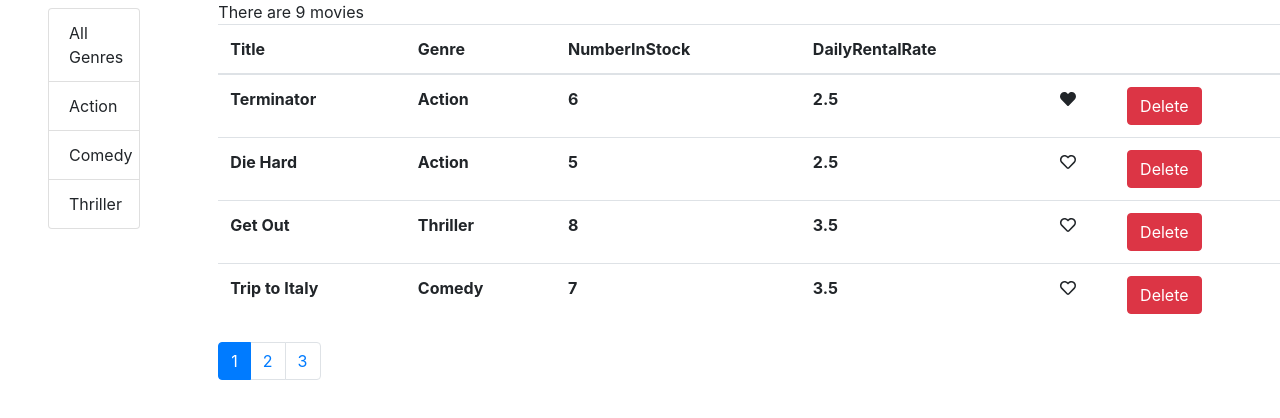
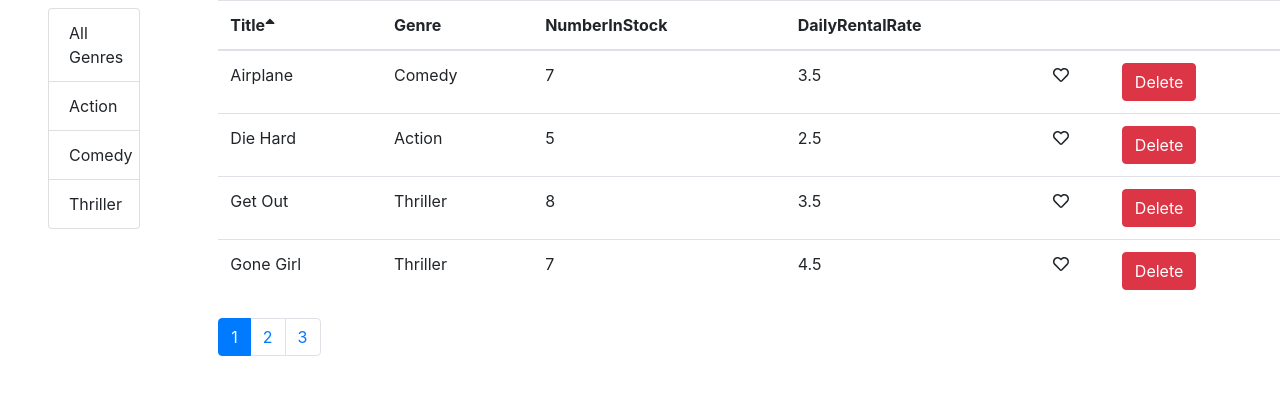
Before and after one commit to yipcw210/rt_vidly, a React (Create React App) app: page / in a window 1280 px wide. Shown: the top 418 px of the page. Built offline with nearby package versions, Linux system fonts and the light colour scheme.

Commit message:
11/12 lt

```diff
--- a/src/components/common/ListGroup.jsx
+++ b/src/components/common/ListGroup.jsx
@@ -1,21 +1,19 @@
 import React from "react";
 
-const ListGroup = props => {
-  const {
-    items,
-    onItemSelect,
-    textProperty,
-    valueProperty,
-    selectedItem
-  } = props;
-
+const ListGroup = ({
+  items,
+  onItemSelect,
+  textProperty,
+  valueProperty,
+  selectedItem
+}) => {
   return (
     <ul className="list-group ml-5 mr-5 mt-2">
       {items.map(item => (
         <li
           key={item[valueProperty]}
           className={
-            item[textProperty] === selectedItem
+            item[textProperty] === selectedItem[textProperty]
               ? "list-group-item active"
               : "list-group-item"
           }
--- /dev/null
+++ b/src/components/common/moviesTable.jsx
@@ -0,0 +1,43 @@
+import React, { Component } from "react";
+import Like from "./like";
+import Table from "./table";
+
+class MoviesTable extends Component {
+  columns = [
+    { path: "title", label: "Title" },
+    { path: "genre.name", label: "Genre" },
+    { path: "numberInStock", label: "NumberInStock" },
+    { path: "dailyRentalRate", label: "DailyRentalRate" },
+    {
+      key: "Like",
+      content: movie => (
+        <Like liked={movie.liked} onClick={() => this.props.onLike(movie)} />
+      )
+    },
+    {
+      key: "Delete",
+      content: movie => (
+        <button
+          onClick={() => this.props.onDeleteMovie(movie._id)}
+          className="btn btn-danger"
+        >
+          Delete
+        </button>
+      )
+    }
+  ];
+  render() {
+    const { movies, onSort, sortColumn } = this.props;
+
+    return (
+      <Table
+        columns={this.columns}
+        onSort={onSort}
+        sortColumn={sortColumn}
+        data={movies}
+      />
+    );
+  }
+}
+
+export default MoviesTable;
--- a/src/components/common/pagination.jsx
+++ b/src/components/common/pagination.jsx
@@ -2,8 +2,7 @@ import React from "react";
 import _ from "lodash";
 import PropTypes from "prop-types";
 
-const Pagination = props => {
-  const { itemsCount, pageSize, currentPage, onPageChange } = props;
+const Pagination = ({ itemsCount, pageSize, currentPage, onPageChange }) => {
   const pagesCount = Math.ceil(itemsCount / pageSize);
   if (pagesCount === 1) return null;
   const pages = _.range(1, pagesCount + 1);
--- /dev/null
+++ b/src/components/common/table.jsx
@@ -0,0 +1,14 @@
+import React, { Component } from "react";
+import TableHeader from "./tableHeader";
+import TableBody from "./tableBody";
+
+const Table = ({ columns, onSort, sortColumn, data }) => {
+  return (
+    <table className="table">
+      <TableHeader columns={columns} onSort={onSort} sortColumn={sortColumn} />
+      <TableBody columns={columns} data={data} />
+    </table>
+  );
+};
+
+export default Table;
--- /dev/null
+++ b/src/components/common/tableBody.jsx
@@ -0,0 +1,31 @@
+import React, { Component } from "react";
+import _ from "lodash";
+
+class TableBody extends Component {
+  renderCell = (item, column) => {
+    if (column.content) return column.content(item);
+    return _.get(item, column.path);
+  };
+
+  createKey = (item, column) => {
+    return item._id + (column.path || column.key);
+  };
+  render() {
+    const { data, columns } = this.props;
+    return (
+      <tbody>
+        {data.map(item => (
+          <tr key={item._id}>
+            {columns.map(column => (
+              <td key={this.createKey(item, column)}>
+                {this.renderCell(item, column)}
+              </td>
+            ))}
+          </tr>
+        ))}
+      </tbody>
+    );
+  }
+}
+
+export default TableBody;
--- /dev/null
+++ b/src/components/common/tableHeader.jsx
@@ -0,0 +1,50 @@
+import React, { Component } from "react";
+import { FontAwesomeIcon } from "@fortawesome/react-fontawesome";
+
+class tableHeader extends Component {
+  raiseSort = path => {
+    const sortColumn = { ...this.props.sortColumn };
+    if (sortColumn.path === path)
+      sortColumn.order = sortColumn.order === "asc" ? "desc" : "asc";
+    else {
+      sortColumn.path = path;
+      sortColumn.order = "asc";
+    }
+    this.props.onSort(sortColumn);
+  };
+
+  renderSortIcon = column => {
+    if (column.path !== this.props.sortColumn.path) return null;
+    if (this.props.sortColumn.order === "asc")
+      return <FontAwesomeIcon icon={"sort-up"} />;
+    return <FontAwesomeIcon icon={"sort-down"} />;
+  };
+
+  render() {
+    const { columns } = this.props;
+    return (
+      <thead>
+        <tr>
+          {columns.map(column => (
+            <th
+              key={column.path || column.key}
+              onClick={() => this.raiseSort(column.path)}
+              style={{ cursor: "pointer" }}
+            >
+              {column.label}
+              {this.renderSortIcon(column)}
+            </th>
+          ))}
+        </tr>
+      </thead>
+    );
+  }
+}
+
+// {
+//   columns.map(column => {
+//     <th onClick={() => this.raiseSort(column.path)}>{column.label}</th>;
+//   });
+// }
+
+export default tableHeader;
--- a/src/components/movies.jsx
+++ b/src/components/movies.jsx
@@ -1,7 +1,8 @@
 import React, { Component } from "react";
+import _ from "lodash";
 import { getMovies } from "../services/fakeMovieService";
 import { getGenres } from "../services/fakeGenreService";
-import Like from "./common/like";
+import MoviesTable from "./common/moviesTable";
 import Pagination from "./common/pagination";
 import { paginate } from "../utils/paginate";
 import ListGroup from "./common/listGroup";
@@ -12,11 +13,12 @@ class Movies extends Component {
     genres: [],
     pageSize: 4,
     currentPage: 1,
+    sortColumn: { path: "title", order: "asc" },
     selectedGenre: ""
   };
 
   componentDidMount() {
-    const genres = [{ name: "All Genres" }, ...getGenres()];
+    const genres = [{ _id: "", name: "All Genres" }, ...getGenres()];
     this.setState({ movies: getMovies(), genres });
   }
 
@@ -42,75 +44,46 @@ class Movies extends Component {
     this.setState({ selectedGenre: genre, currentPage: 1 });
   };
 
-  rederMovieTable() {
+  handleSort = sortColumn => {
+    this.setState({ sortColumn });
+  };
+
+  getPagedData() {
     const {
       movies: allMovies,
       pageSize,
       currentPage,
-      selectedGenre
+      selectedGenre,
+      sortColumn
     } = this.state;
 
     const filteredMovies =
       selectedGenre && selectedGenre._id
         ? allMovies.filter(movie => movie.genre._id === selectedGenre._id)
         : allMovies;
-    if (filteredMovies.length === 0) return <div>There are no movies</div>;
-    const movies = paginate(filteredMovies, currentPage, pageSize);
-    return (
-      <React.Fragment>
-        <div>There are {filteredMovies.length} movies</div>
-        <table className="table">
-          <thead>
-            <tr>
-              <th>Title</th>
-              <th>Genre</th>
-              <th>NumberInStock</th>
-              <th>DailyRentalRate</th>
-              <th />
-              <th />
-            </tr>
-          </thead>
-          <tbody>
-            {movies.map(movie => (
-              <tr key={movie._id}>
-                <th>{movie.title}</th>
-                <th>{movie.genre.name}</th>
-                <th>{movie.numberInStock}</th>
-                <th>{movie.dailyRentalRate}</th>
-                <td>
-                  <Like
-                    liked={movie.liked}
-                    onClick={() => this.handleLike(movie)}
-                  />
-                </td>
-                <th>
-                  <button
-                    onClick={() => this.handleDeleteMovie(movie._id)}
-                    className="btn btn-danger"
-                  >
-                    Delete
-                  </button>
-                </th>
-              </tr>
-            ))}
-          </tbody>
-        </table>
-      </React.Fragment>
+
+    const sortedMovies = _.orderBy(
+      filteredMovies,
+      [sortColumn.path],
+      [sortColumn.order]
     );
+
+    const pagedMovies = paginate(sortedMovies, currentPage, pageSize);
+
+    return { totalCount: filteredMovies.length, data: pagedMovies };
   }
 
   render() {
     const {
-      movies: allMovies,
       genres,
       pageSize,
       currentPage,
-      selectedGenre
+      selectedGenre,
+      sortColumn
     } = this.state;
-    const filteredMovies =
-      selectedGenre && selectedGenre._id
-        ? allMovies.filter(movie => movie.genre._id === selectedGenre._id)
-        : allMovies;
+
+    const { totalCount, data: movies } = this.getPagedData();
+
     return (
       <React.Fragment>
         <div className="row">
@@ -122,9 +95,15 @@ class Movies extends Component {
             />
           </div>
           <div className="col">
-            {this.rederMovieTable()}
+            <MoviesTable
+              movies={movies}
+              onLike={this.handleLike}
+              onDeleteMovie={this.handleDeleteMovie}
+              onSort={this.handleSort}
+              sortColumn={sortColumn}
+            />
             <Pagination
-              itemsCount={filteredMovies.length}
+              itemsCount={totalCount}
               pageSize={pageSize}
               onPageChange={this.handlePageChange}
               currentPage={currentPage}
--- a/src/index.js
+++ b/src/index.js
@@ -5,10 +5,14 @@ import Movie from "./components/movies";
 import * as serviceWorker from "./serviceWorker";
 import "bootstrap/dist/css/bootstrap.css";
 import { library } from "@fortawesome/fontawesome-svg-core";
-import { faHeart as fasFaHeart } from "@fortawesome/free-solid-svg-icons";
+import {
+  faHeart as fasFaHeart,
+  faSortUp,
+  faSortDown
+} from "@fortawesome/free-solid-svg-icons";
 import { faHeart as farFaHeart } from "@fortawesome/free-regular-svg-icons";
 
-library.add(fasFaHeart, farFaHeart);
+library.add(fasFaHeart, farFaHeart, faSortUp, faSortDown);
 
 // library.add(farFaHeart, fasFaHeart);
 
```
Also changed, not shown: 1 other file (tests, documents, lock files or other folders).
